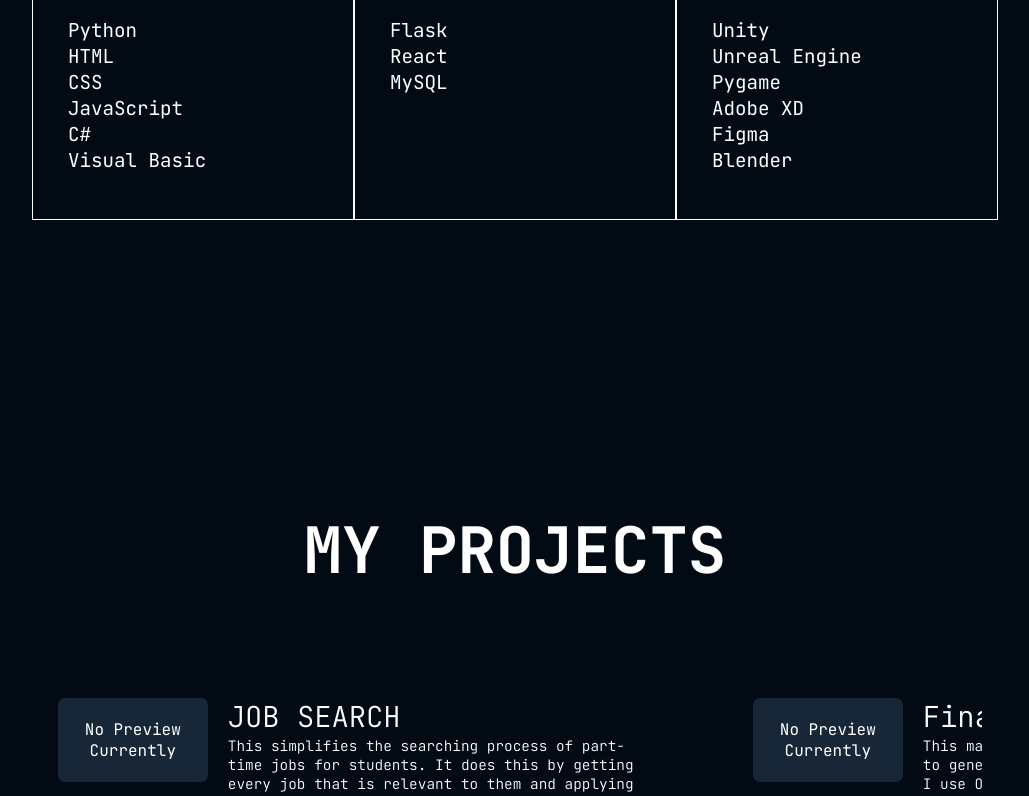
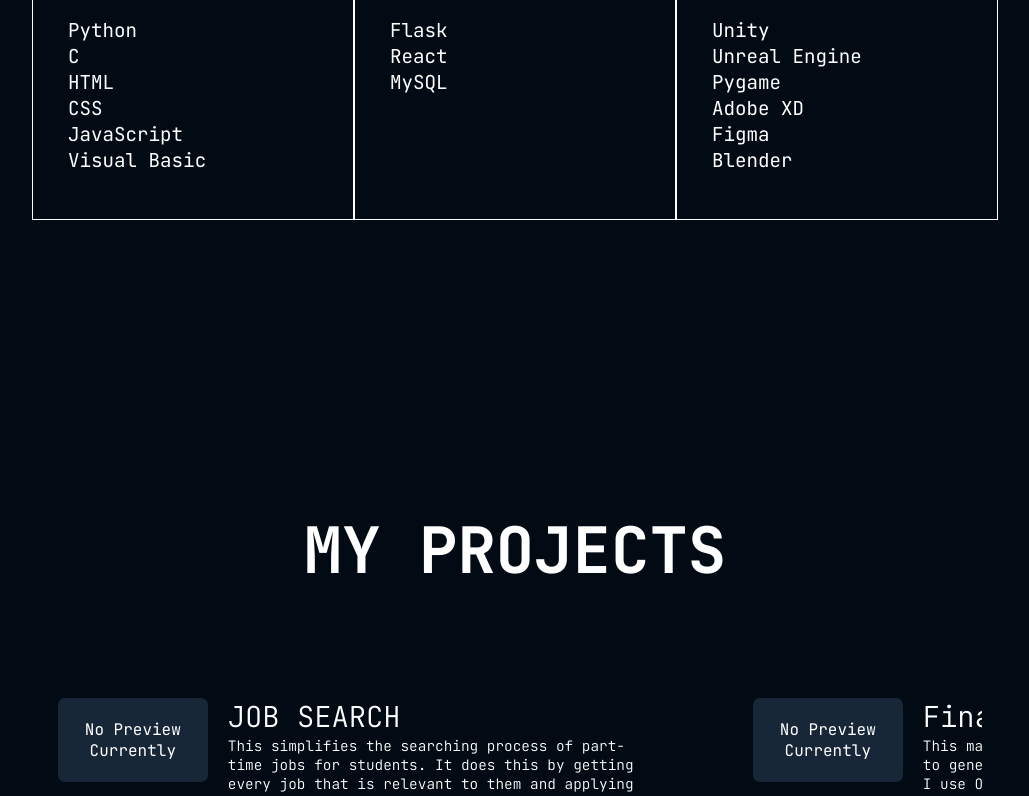
Before and after one commit to ChrisB200/ChrisB200.github.io, a plain HTML site: page index.html in a window 1280 px wide. Shown: the part 2213-3009 px from the top of the page, without its empty margins (125-1154 px from the left). Drawn offline with Linux system fonts and the light colour scheme.

Commit message:
Added portfolio

```diff
--- a/index.html
+++ b/index.html
@@ -190,10 +190,10 @@
         </div>
         <ul class="skill-tools">
           <li>Python</li>
+          <li>C</li>
           <li>HTML</li>
           <li>CSS</li>
           <li>JavaScript</li>
-          <li>C#</li>
           <li>Visual Basic</li>
         </ul>
       </div>
```
Also changed, not shown: 1 other file.
